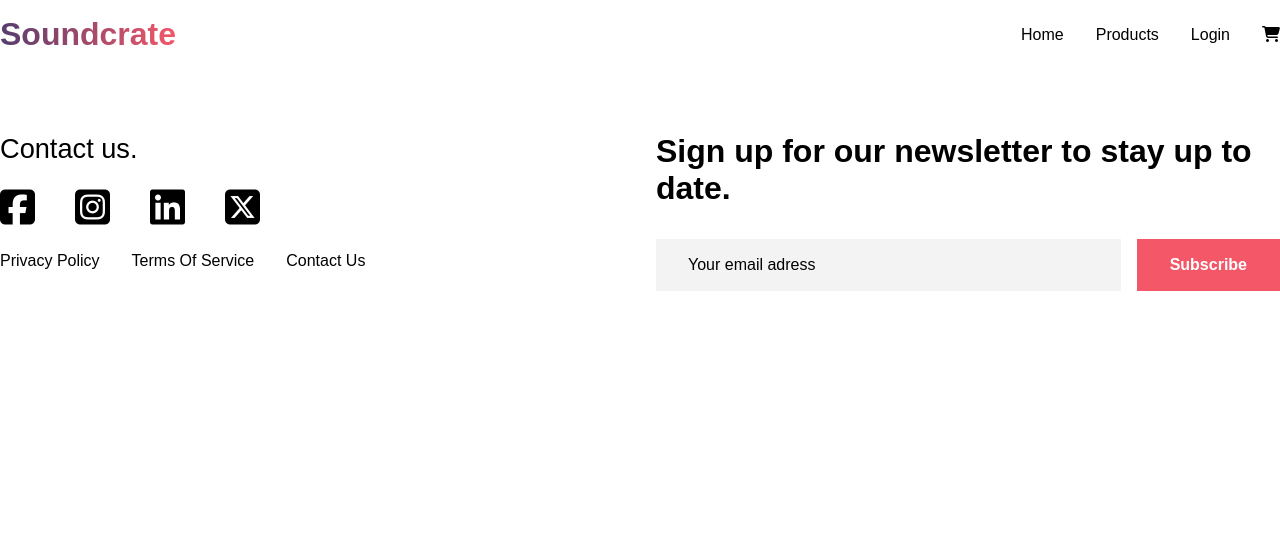
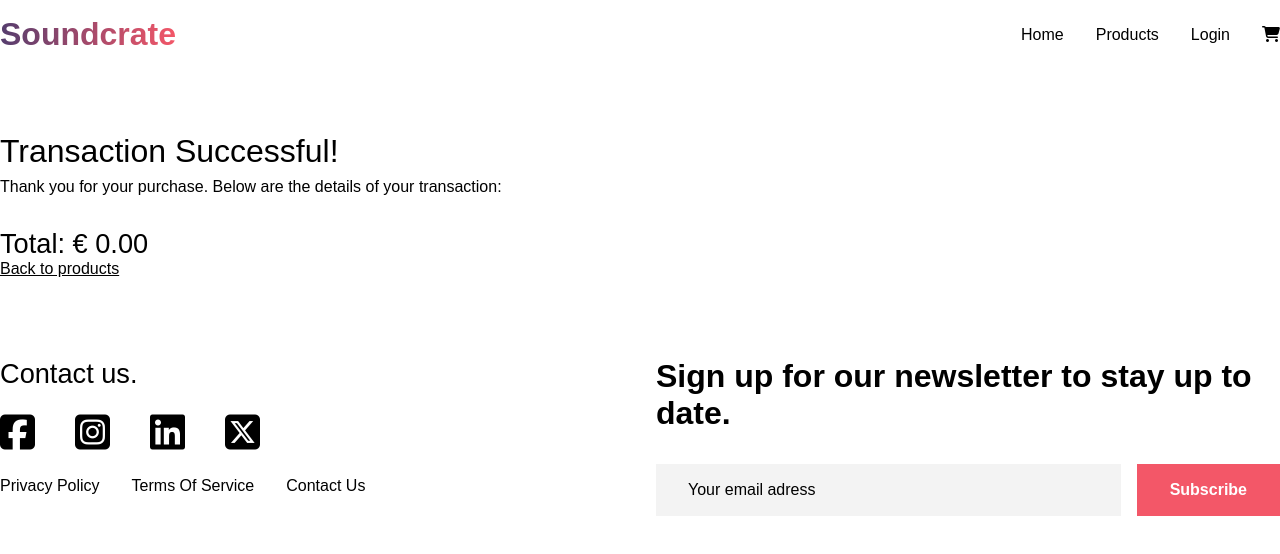
Before and after one commit to JordyWeltensPXL/PE2-WebExpert, a Vue app: page /confirmation in a window 1280 px wide. Shown: the top 554 px of the page. Built offline with nearby package versions, Linux system fonts and the light colour scheme.

Commit message:
confirmation page done, starting on login page/authentication

```diff
--- a/scss/_cart.scss
+++ b/scss/_cart.scss
@@ -31,6 +31,7 @@
     &-button {
         padding: 1rem;
         background-color: $neutral-grey;
+        cursor: $hover-pointer;
     }
     &-wrapper {
         @include flex(start, start, row, 0)
@@ -38,6 +39,7 @@
     &-item-removeButton {
         background-color: $neutral-grey;
         padding: 8px 16px;
+        cursor: $hover-pointer;
     }
     &-item-wrapper-info-amount {
         @include flex(start, start, column, 1rem)
--- /dev/null
+++ b/scss/_confirmation.scss
@@ -0,0 +1,22 @@
+@use 'variables' as *;
+@use 'mixins' as *;
+
+.transaction-confirmation {
+    @include sectionWidth();
+    margin-top: $p-block;
+    &__headline {
+        font-size: $fs-700;
+        margin-bottom: .5rem;
+    }
+    &__message {
+        margin-bottom: 2rem;
+    }
+    &__total {
+        font-size: $fs-600;
+        margin-top: 2rem;
+    }
+    &__link {
+        text-decoration: underline;
+        cursor: $hover-pointer;
+    }
+}
--- a/scss/main.scss
+++ b/scss/main.scss
@@ -13,3 +13,4 @@
 @use '_productDetail.scss';
 @use '_cart.scss';
 @use '_checkout.scss';
+@use '_confirmation.scss';
--- a/src/components/Checkout.vue
+++ b/src/components/Checkout.vue
@@ -20,9 +20,8 @@
       <input type="text" v-model="billingData.name" placeholder="Name" class="billing-form__input">
       <input type="text" v-model="billingData.address" placeholder="Address" class="billing-form__input">
     </div>
-    <button class="billing-form__submit">Proceed to payment</button>
+    <router-link to="/confirmation" class="billing-form__link"><button class="billing-form__submit">Proceed to payment</button></router-link>
   </div>
-  <input type="checkbox" name="" id="">
 </template>
 
 <script>
--- /dev/null
+++ b/src/components/Confirmation.vue
@@ -0,0 +1,51 @@
+<template>
+    <div class="transaction-confirmation">
+      <h2 class="transaction-confirmation__headline">Transaction Successful!</h2>
+
+      <p class="transaction-confirmation__message">Thank you for your purchase. Below are the details of your transaction:</p>
+
+      <ul class="transaction-confirmation__list">
+        <li v-for="cartItem in cart" :key="cartItem.album.id" class="transaction-confirmation__item">
+            <strong>{{ cartItem.album.title }}</strong>
+            <p>Quantity: {{ cartItem.quantity }}</p>
+            <p>Price: € {{ cartItem.album.price }} each</p>
+            <p>VAT ({{ cartItem.album.VAT }}%): € {{ calculateVAT(cartItem.album.price, cartItem.album.VAT) }}</p>
+            <p>Subtotal: € {{ calculateSubtotal(cartItem.album.price, cartItem.quantity) }}</p>
+        </li>
+    </ul>
+
+      <p class="transaction-confirmation__total">Total: € {{ formattedTotal }}</p>
+
+      <RouterLink to="/products" class="transaction-confirmation__link">Back to products</RouterLink>
+    </div>
+  </template>
+
+  <script>
+  import { useCartStore } from '@/stores/cart';
+
+  export default {
+    setup() {
+      const cartStore = useCartStore();
+
+      const calculateVAT = (price, VAT) => {
+        const vatAmount = (price * VAT) / 100;
+        return parseFloat(vatAmount.toFixed(2));
+      };
+
+      const calculateSubtotal = (price, quantity) => {
+        return (price * quantity).toFixed(2);
+      };
+
+      return {
+        cart: cartStore.cart,
+        calculateVAT,
+        calculateSubtotal,
+        formattedTotal: cartStore.formattedTotal
+      };
+    }
+  };
+  </script>
+
+  <style scoped>
+  /* Add your styles here if needed */
+  </style>
--- a/src/components/ProductCard.vue
+++ b/src/components/ProductCard.vue
@@ -47,6 +47,7 @@ export default {
       },
       itemsPerPage: 8,
       currentPage: 1,
+
     };
   },
   computed: {
--- a/src/router/index.js
+++ b/src/router/index.js
@@ -5,6 +5,7 @@ import Login from "../views/LoginPage.vue";
 import Cart from "../views/CartPage.vue";
 import ProductDetailPage from "../views/ProductDetailPage.vue";
 import Checkout from "../components/Checkout.vue";
+import Confirmation from "../components/Confirmation.vue";
 
 const router = createRouter({
   history: createWebHistory(import.meta.env.BASE_URL),
@@ -39,6 +40,11 @@ const router = createRouter({
       name: "checkout",
       component: Checkout,
     },
+    {
+      path: "/confirmation",
+      name: "confirmation",
+      component: Confirmation,
+    },
   ],
 });
 
```
Also changed, not shown: src/views/ConfirmationPage.vue (added, +7 -0 lines).
